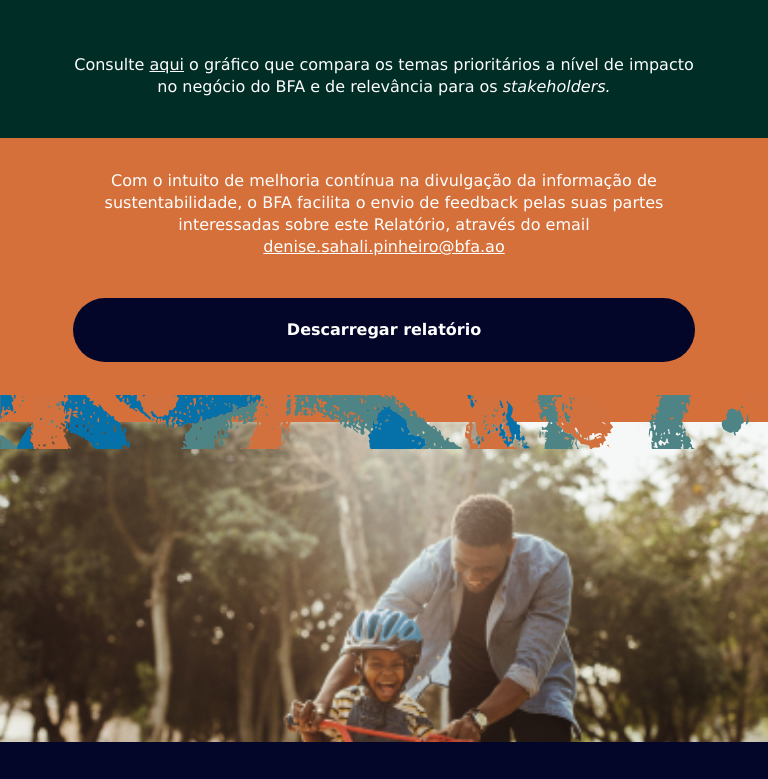
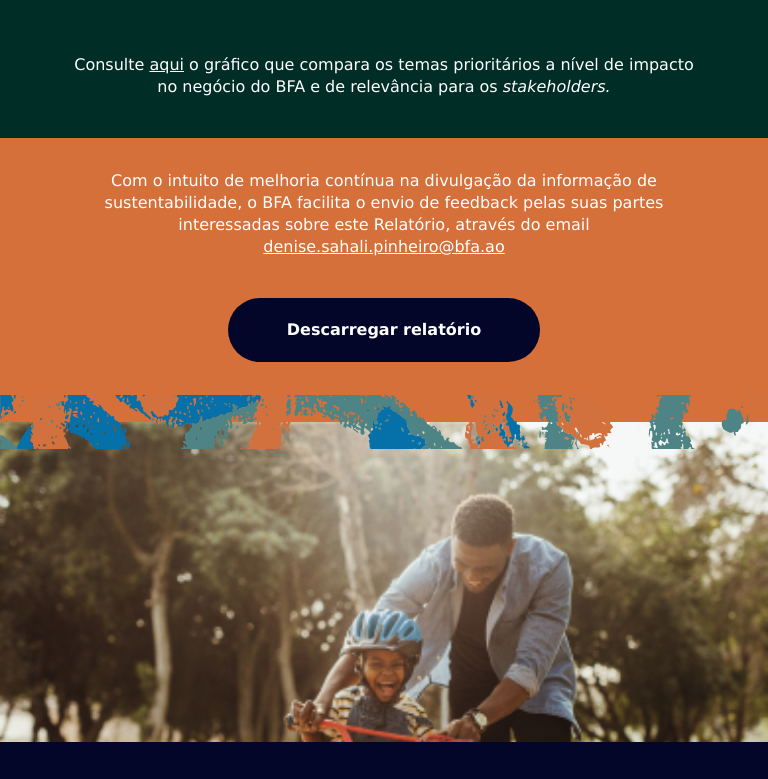
Before and after one commit to jose-candido/bfa_producao, a plain HTML site: page index.html in a window 768 px wide. Shown: the part 8613-9392 px from the top of the page. Drawn offline with nearby package versions, Linux system fonts and the light colour scheme.

Commit message:
Quick tablet button fix

```diff
--- a/css/style.css
+++ b/css/style.css
@@ -440,6 +440,9 @@ body {
   background-color: #030628 !important;
   width: 100%;
   text-align: center !important; }
+  @media only screen and (min-width: 43.7em) and (max-width: 56.25em) {
+    .topBar-button-mobile-blue:link, .topBar-button-mobile-blue:visited, .topBar-button-mobile-blue:active {
+      width: 50%; } }
 
 .menu-open {
   position: fixed;
```
